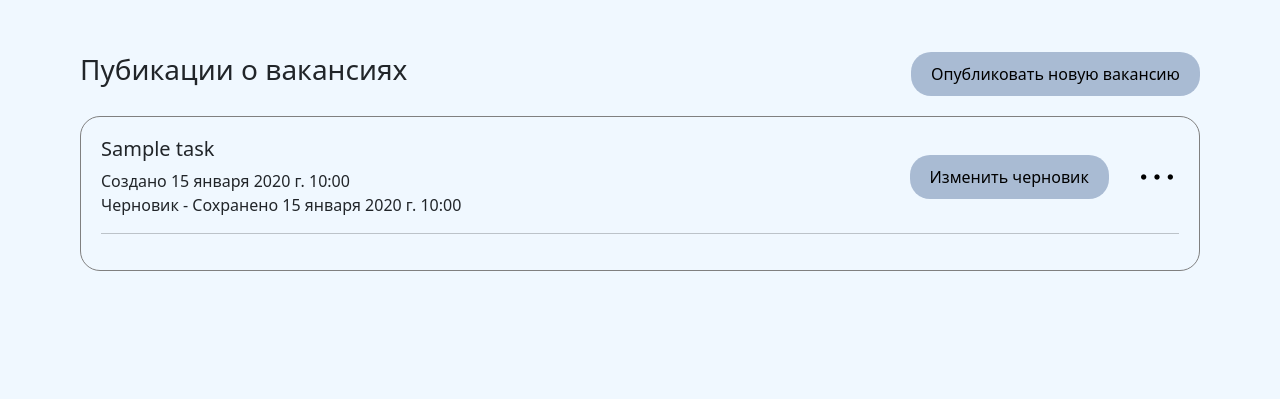
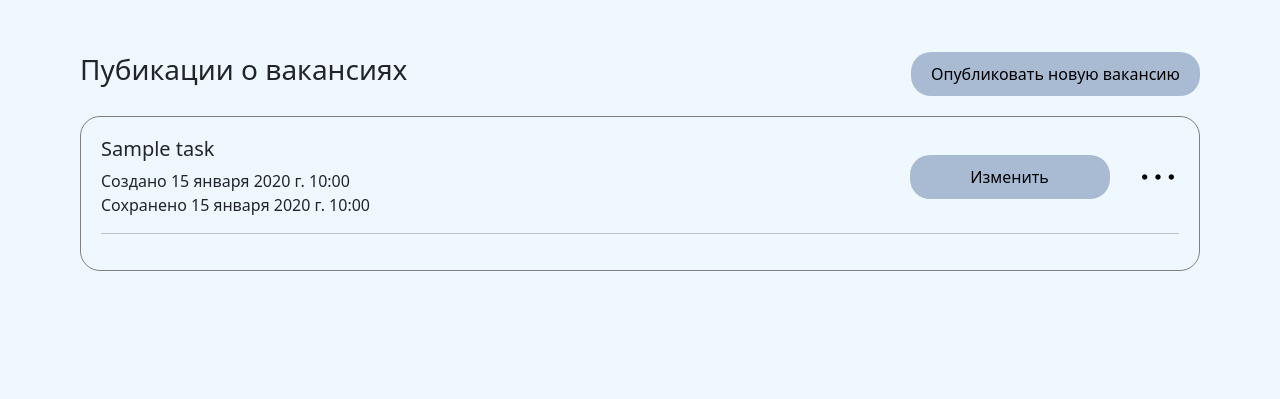
Before and after one commit to Ma-shaI/DiplomaTop, a Django app: page /task/my_tasks/ in a window 1280 px wide. Shown: the part 401-800 px from the top of the page. Run offline with Django 4.2, Linux system fonts and the light colour scheme; a user stored in the database is signed in; tables that the repository leaves empty hold one stand-in row (values such as "Sample post"); some libraries are stand-ins or nearby versions.

Commit message:
исправлены ошибки

```diff
--- a/freelanceExchange/base/static/styles/style.css
+++ b/freelanceExchange/base/static/styles/style.css
@@ -690,11 +690,16 @@ p {
   justify-content: space-between;
   margin-bottom: 20px;
 }
-.btns__my-task {
+.btns__my-task,
+.btns__my-task-change {
   width: auto;
   padding: 10px 20px;
   border-radius: 20px;
   background-color: rgba(32, 65, 125, 0.336);
+}
+.btns__my-task-change {
+  width: 200px;
+  text-align: center;
 }
 .my-tasks a {
   text-decoration: none;
--- a/freelanceExchange/tasks/forms.py
+++ b/freelanceExchange/tasks/forms.py
@@ -63,7 +63,7 @@ class TaskForm(ModelForm):
     class Meta:
         model = Task
         fields = '__all__'
-        exclude = ['owner', 'freelancer_responded', 'freelancer_saved', 'is_published']
+        exclude = ['owner', 'freelancer_responded', 'freelancer_saved']
 
     def __init__(self, *args, **kwargs):
         super().__init__(*args, **kwargs)
--- a/freelanceExchange/tasks/templates/tasks/my_tasks.html
+++ b/freelanceExchange/tasks/templates/tasks/my_tasks.html
@@ -15,14 +15,18 @@
                     <div class="task__about">
                         <h5>{{ task.title }}</h5>
                         <p>Создано {{ task.time_created }}</p>
-                        {% if is_published %}
+                        {% if task.is_published %}
                         <p>Сохранено {{ task.time_updated }}</p>
                         {% else %}
                         <p>Черновик - Сохранено {{ task.time_updated }}</p>
                         {% endif %}
                     </div>
                     <div class="task_btns">
-                        <p class="btns__my-task"><a href="{% url 'update_task' task.id %}">Изменить черновик</a></p>
+                         {% if not task.is_published %}
+                        <p class="btns__my-task-change"><a href="{% url 'update_task' task.id %}">Изменить черновик</a></p>
+                         {% else %}
+                          <p class="btns__my-task-change"><a href="{% url 'update_task' task.id %}">Изменить</a></p>
+                         {% endif %}
                         <ul class="menu-dots__ul">
                             <li class="header__menuItem"><img src="{% static 'icons/free-icon-font-menu-dots.png' %}" alt="">
                                 <ul class="header__menuUl btns__box">
--- a/freelanceExchange/tasks/views.py
+++ b/freelanceExchange/tasks/views.py
@@ -172,6 +172,6 @@ def update_task(request, pk):
             else:
                 budget.currency = request.POST['select_fix_price']
             budget.save()
-            return redirect('index')
+            return redirect('my_tasks')
 
     return render(request, 'tasks/update_task.html', context)
```
